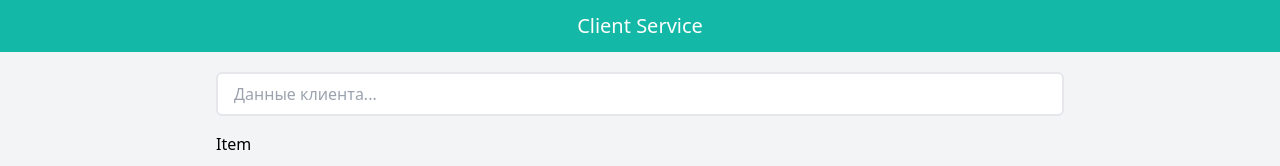
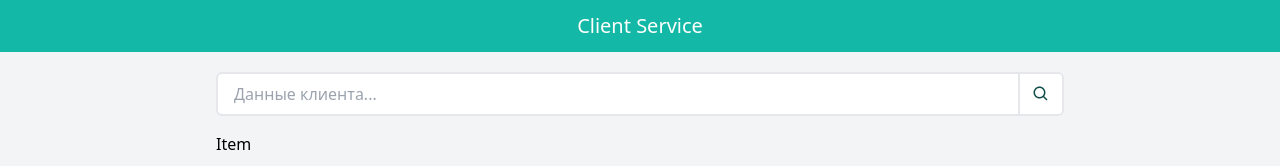
Before and after one commit to aaavakian/client-system, a React (Create React App) app: page / in a window 1280 px wide. Shown: the top 166 px of the page. Built offline with nearby package versions, Linux system fonts and the light colour scheme.

Commit message:
Add search icon to the field

```diff
--- a/package.json
+++ b/package.json
@@ -12,6 +12,7 @@
     "@types/react-dom": "^17.0.13",
     "react": "^17.0.2",
     "react-dom": "^17.0.2",
+    "react-icons": "^4.3.1",
     "react-scripts": "5.0.0",
     "typescript": "^4.6.2",
     "web-vitals": "^2.1.4"
--- a/src/components/search/SearchField.tsx
+++ b/src/components/search/SearchField.tsx
@@ -1,4 +1,5 @@
-import {useState} from 'react';
+import React, {useState} from 'react';
+import {BiSearch} from 'react-icons/bi';
 
 type SearchFieldProps = {
   onSearch?: (searchText: string) => void;
@@ -7,18 +8,42 @@ type SearchFieldProps = {
 const SearchField = ({onSearch}: SearchFieldProps) => {
   const [searchText, setSearchText] = useState('');
 
+  const handleChange = (e: React.ChangeEvent<HTMLInputElement>) => {
+    setSearchText(e.target.value);
+  };
+
+  const handleSearch = (e: React.FormEvent<HTMLFormElement>) => {
+    e.preventDefault();
+    onSearch?.(searchText);
+  };
+
   return (
-    <form onSubmit={() => onSearch?.(searchText)}>
+    <form
+      className="
+        flex flex-row bg-white overflow-hidden
+        border-2 border-gray-200 rounded-md
+        focus-within:border-gray-300 focus-within:shadow-md
+      "
+      onSubmit={handleSearch}
+    >
       <input
         className="
-          w-full px-4 py-2 rounded-md
-          text-teal-900 border-2 border-gray-200
-          focus:outline-0 focus:border-gray-300 focus:shadow-md
+          grow px-4 py-2 bg-transparent text-teal-900
+          focus:outline-0
         "
         placeholder="Данные клиента..."
         value={searchText}
-        onChange={e => setSearchText(e.target.value)}
+        onChange={handleChange}
       />
+      <button
+        type="submit"
+        className="
+        bg-white text-teal-900 px-3
+          border-inherit border-l-2 hover:bg-gray-100
+        "
+      >
+        <BiSearch className="text-lg" />
+      </button>
     </form>
   );
 };
```
Also changed, not shown: 1 other file (tests, documents, lock files or other folders).
